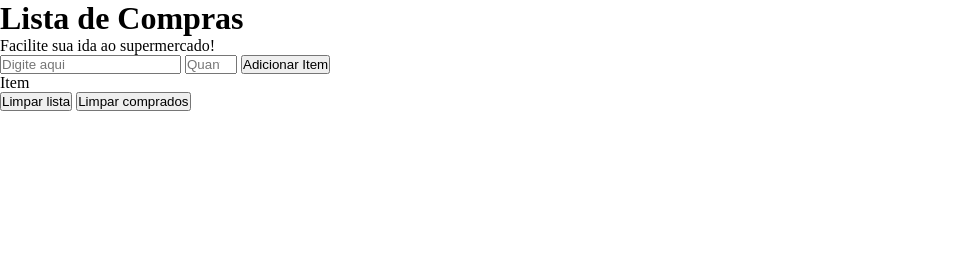
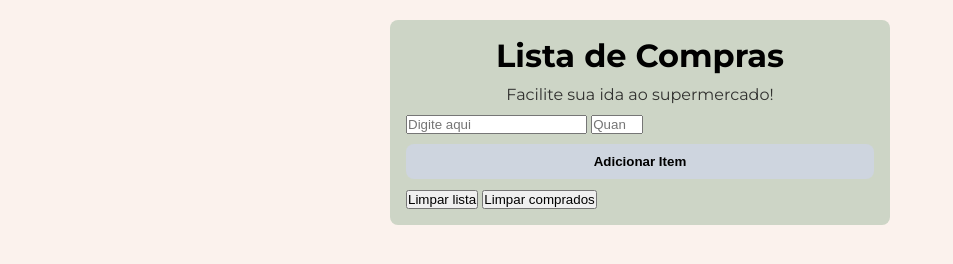
Before and after one commit to milesantner/lista_de_compras, a plain HTML site: page aula5/index.html in a window 1280 px wide. Shown: the whole page, without its empty margins (0-953 px from the left). Drawn offline with Linux system fonts and the light colour scheme.

Commit message:
nova lista

```diff
--- a/aula5/index.html
+++ b/aula5/index.html
@@ -15,14 +15,14 @@
         <p class="subtitle">Facilite sua ida ao supermercado!</p>
 
         <div class="form">
-            <input type="text" maxlength="15" placeholder="Digite aqui">
-            <input type="number" placeholder="Quantidade" min="1" max="15">
-            <button>Adicionar Item</button>
+            <div>
+                <input type="text" maxlength="15" placeholder="Digite aqui">
+                <input type="number" placeholder="Quantidade" min="1" max="15">
+            </div>
+            <button id="add">Adicionar Item</button>
         </div>
 
-        <ul class="list">
-            <li>Item</li>
-        </ul>
+        <ul class="list"></ul>
 
         <div class="actions">
             <button class="clean">Limpar lista</button>
--- a/aula5/styele.css
+++ b/aula5/styele.css
@@ -3,3 +3,54 @@
     padding: 0;
     box-sizing: border-box;
 }
+
+:root{
+    --bodycolour: #FBF2ED;
+    --containercolour: #CDD5C6;
+    --buttom: #CED5DF;
+    --darkercolour: #31312F;;
+    --softred: #D99789;
+}
+
+body{
+    font-family: "Montserrat", serif;
+    background-color: var(--bodycolour);
+}
+
+.container{
+    background-color: var(--containercolour);
+    max-width: 500px;
+    margin: 20px auto;
+    padding: 16px;
+    border-radius: 8px;
+}
+
+h1{
+    text-align: center;
+}
+
+.subtitle{
+    text-align: center;
+    margin-top: 10px;
+    color: var(--darkercolour);
+}
+
+p{
+    margin: 10px 0;
+}
+
+#add{
+    background-color: var(--buttom);
+    width: 100%;
+    border: none;
+    border-radius: 8px;
+    padding: 10px 0;
+    margin: 10px 0;
+    cursor: pointer;
+    font-weight: 600;
+}
+
+#add:hover{
+    background-color: #CE8052;
+    transition: .5s;
+}
```
